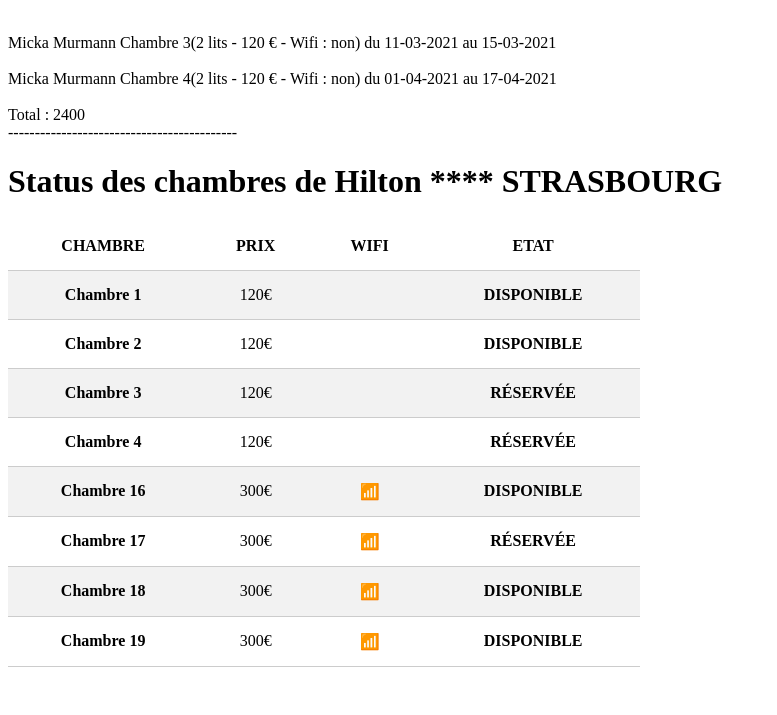
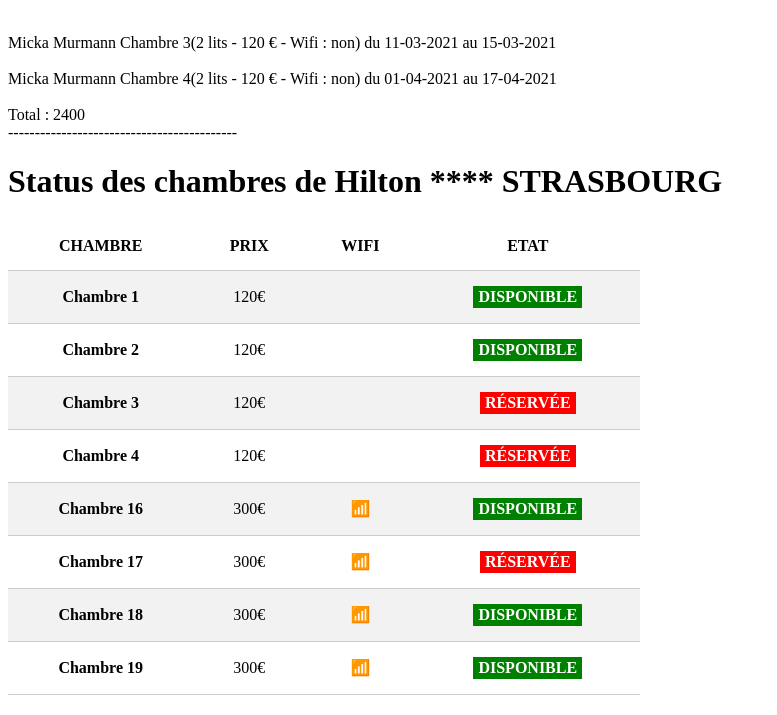
Before and after one commit to AnotheerDev/POO_Hotel, a PHP site: page / in a window 1280 px wide. Shown: the part 702-1417 px from the top of the page, without its empty margins (0-777 px from the left). Before the commit the page ends 1369 px from the top, so only its background shows below. Run offline with PHP 8.4, Linux system fonts and the light colour scheme.

Commit message:
ajout de l'encadrer vert et rouge

```diff
--- a/Class/Hotel.php
+++ b/Class/Hotel.php
@@ -176,13 +176,13 @@ class Hotel
             <tbody>
                 <?php
                 foreach ($this->chambres as $chambre) {
-                    $etat = $chambre->getEtat() ? 'disponible' : 'reservee';
+                    $etat = $chambre->getEtat() ? '<span class="etat-disponible">disponible</span>' : '<span class="etat-reservee">réservée</span>';
                 ?> <tr>
                         <td><?php echo "Chambre " . $chambre->getNumero() ?></td>
                         <td><?php echo $chambre->getPrix() . "€" ?></td>
                         <td><?php if ($chambre->getWifi())
                                 echo '&#128246;' ?></td>
-                        <td><?= $chambre->getEtat() ? 'disponible' : 'réservée' ?></td>
+                        <td><?= $chambre->getEtat() ? '<span class="etat-disponible">disponible</span>' : '<span class="etat-reservee">réservée</span>' ?></td>
                     </tr>
                 <?php } ?>
             </tbody>
--- a/Style.css
+++ b/Style.css
@@ -45,3 +45,17 @@ table tbody tr:nth-child(odd) {
 table tbody tr:first-child {
     background-color: #f2f2f2;
 }
+
+td span.etat-disponible {
+    display: inline-block;
+    background-color: green;
+    padding: 2px 5px;
+    color: white;
+}
+
+td span.etat-reservee {
+    display: inline-block;
+    background-color: red;
+    padding: 2px 5px;
+    color: white;
+}
```
